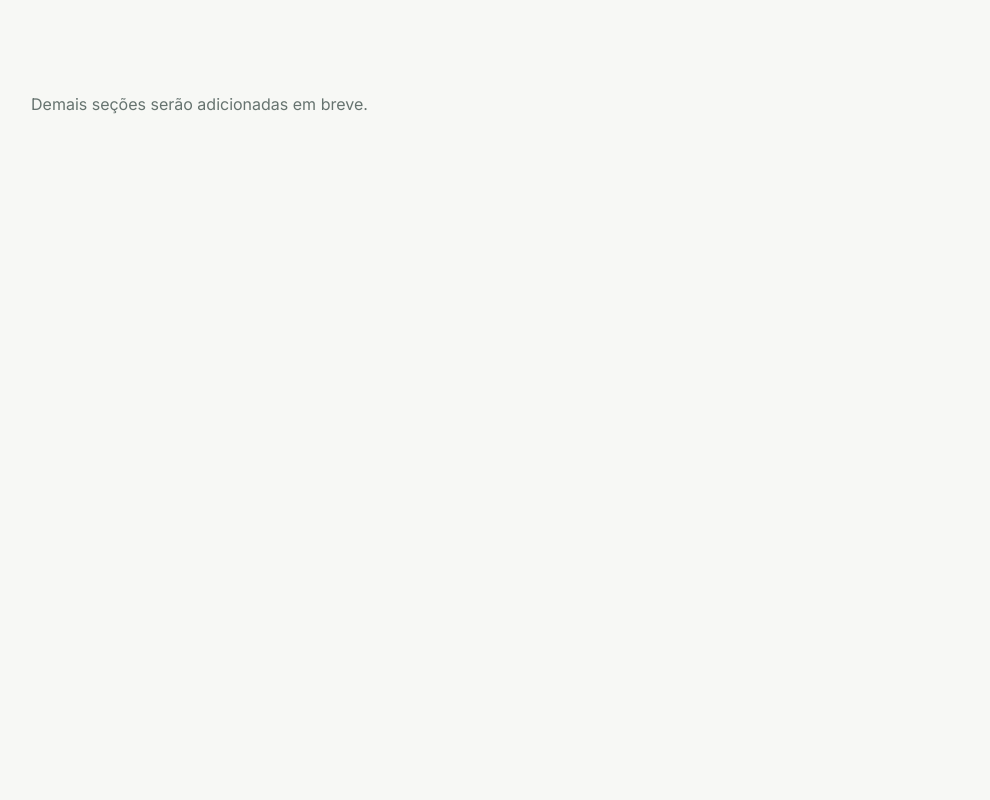
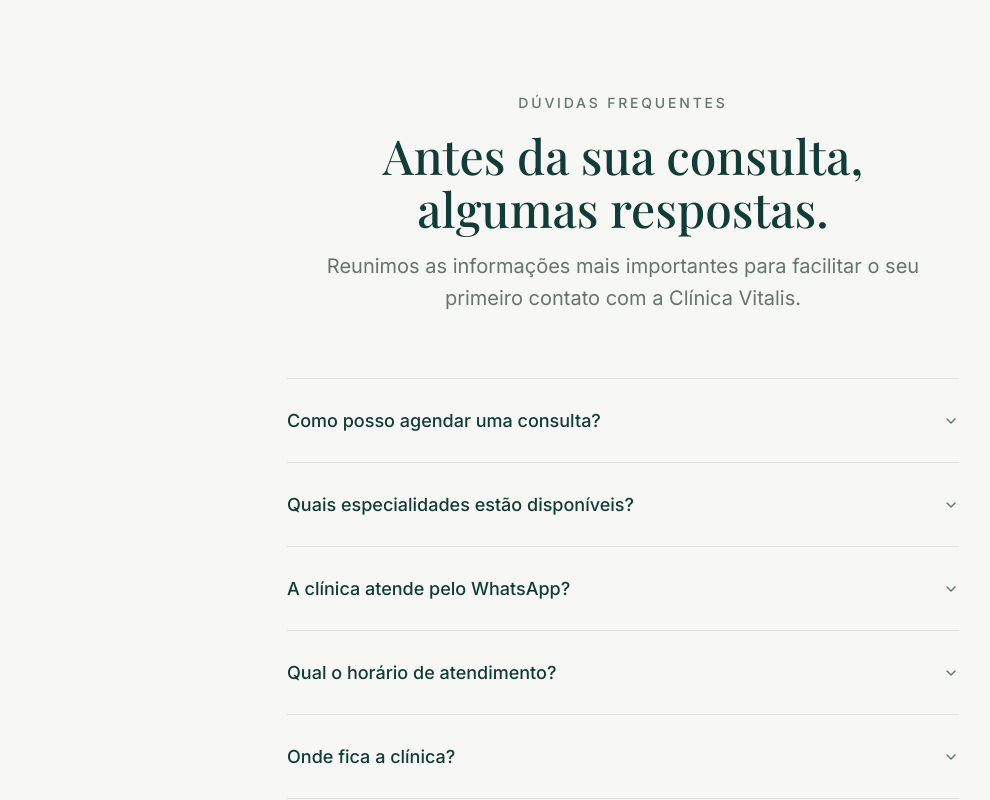
Before and after one commit to DevMakoo/Clinica-landpage, a Next.js app: page / in a window 1280 px wide. Shown: the part 4720-5520 px from the top of the page, without its empty margins (17-1007 px from the left). Before the commit the page ends 4957 px from the top, so only its background shows below. Built offline with nearby package versions, Linux system fonts and the light colour scheme.

Commit message:
feat: add clinic faq section

```diff
--- a/app/page.tsx
+++ b/app/page.tsx
@@ -4,6 +4,7 @@ import { Services } from "@/components/clinic/Services";
 import { About } from "@/components/clinic/About";
 import { Team } from "@/components/clinic/Team";
 import { Testimonials } from "@/components/clinic/Testimonials";
+import { FAQ } from "@/components/clinic/FAQ";
 
 export default function Home() {
   return (
@@ -15,6 +16,7 @@ export default function Home() {
         <About />
         <Team />
         <Testimonials />
+        <FAQ />
         <p className="container section-y text-body text-muted-foreground">
           Demais seções serão adicionadas em breve.
         </p>
--- /dev/null
+++ b/components/clinic/FAQ.tsx
@@ -0,0 +1,129 @@
+"use client";
+
+import { Accordion } from "@base-ui/react/accordion";
+import { ChevronDown } from "lucide-react";
+import { motion, MotionConfig, type Transition } from "motion/react";
+import { clinic } from "@/data/clinic";
+
+const EASE: Transition["ease"] = [0.16, 1, 0.3, 1];
+
+function joinWithAnd(items: string[]) {
+  if (items.length <= 1) return items[0] ?? "";
+  if (items.length === 2) return `${items[0]} e ${items[1]}`;
+  return `${items.slice(0, -1).join(", ")} e ${items[items.length - 1]}`;
+}
+
+const specialtiesList = joinWithAnd(clinic.services.map((service) => service.name));
+const hoursList = clinic.hours
+  .map((entry) => `${entry.day}: ${entry.open} às ${entry.close}`)
+  .join(" · ");
+
+const faqItems = [
+  {
+    id: "agendamento",
+    question: "Como posso agendar uma consulta?",
+    answer: `Você pode agendar pelo WhatsApp (${clinic.whatsapp}), por telefone (${clinic.phone}) ou por e-mail em ${clinic.email}.`,
+  },
+  {
+    id: "especialidades",
+    question: "Quais especialidades estão disponíveis?",
+    answer: `A ${clinic.name} atende nas áreas de ${specialtiesList}.`,
+  },
+  {
+    id: "whatsapp",
+    question: "A clínica atende pelo WhatsApp?",
+    answer: `Sim. Você pode entrar em contato pelo WhatsApp: ${clinic.whatsapp}.`,
+  },
+  {
+    id: "horario",
+    question: "Qual o horário de atendimento?",
+    answer: hoursList,
+  },
+  {
+    id: "endereco",
+    question: "Onde fica a clínica?",
+    answer: clinic.address,
+  },
+];
+
+export function FAQ() {
+  return (
+    <MotionConfig reducedMotion="user">
+      <section
+        id="faq"
+        aria-labelledby="faq-heading"
+        className="container pt-18 pb-18 md:pt-30 md:pb-30"
+      >
+        <motion.div
+          initial={{ opacity: 0, y: 20 }}
+          whileInView={{
+            opacity: 1,
+            y: 0,
+            transition: { duration: 0.6, ease: EASE },
+          }}
+          viewport={{ once: true, amount: 0.6 }}
+          className="mx-auto flex max-w-2xl flex-col items-center gap-4 text-center"
+        >
+          <span className="text-small font-medium tracking-[0.2em] text-muted-foreground">
+            DÚVIDAS FREQUENTES
+          </span>
+          <motion.h2
+            id="faq-heading"
+            initial={{ opacity: 0, y: 25 }}
+            whileInView={{
+              opacity: 1,
+              y: 0,
+              transition: { duration: 0.6, ease: EASE, delay: 0.1 },
+            }}
+            viewport={{ once: true, amount: 0.6 }}
+            className="text-h2 text-primary"
+          >
+            Antes da sua consulta, algumas respostas.
+          </motion.h2>
+          <p className="text-body-lg text-muted-foreground">
+            Reunimos as informações mais importantes para facilitar o seu
+            primeiro contato com a {clinic.name}.
+          </p>
+        </motion.div>
+
+        <motion.div
+          initial={{ opacity: 0, y: 30 }}
+          whileInView={{
+            opacity: 1,
+            y: 0,
+            transition: { duration: 0.7, ease: EASE, delay: 0.2 },
+          }}
+          viewport={{ once: true, amount: 0.2 }}
+          className="mx-auto mt-12 max-w-2xl md:mt-16"
+        >
+          <Accordion.Root className="flex flex-col">
+            {faqItems.map((item, index) => (
+              <Accordion.Item
+                key={item.id}
+                value={item.id}
+                className={`border-b border-border ${index === 0 ? "border-t" : ""}`}
+              >
+                <Accordion.Header>
+                  <Accordion.Trigger className="group flex w-full items-center justify-between gap-6 bg-transparent py-6 text-left md:py-7">
+                    <span className="text-[18px] font-medium text-primary">
+                      {item.question}
+                    </span>
+                    <ChevronDown
+                      aria-hidden="true"
+                      className="h-4 w-4 shrink-0 text-muted-foreground transition-transform duration-300 ease-out group-data-[panel-open]:rotate-180"
+                    />
+                  </Accordion.Trigger>
+                </Accordion.Header>
+                <Accordion.Panel className="h-[var(--accordion-panel-height)] overflow-hidden transition-all duration-300 ease-out data-[ending-style]:h-0 data-[starting-style]:h-0">
+                  <p className="pb-6 text-body leading-[1.6] text-muted-foreground md:pb-7">
+                    {item.answer}
+                  </p>
+                </Accordion.Panel>
+              </Accordion.Item>
+            ))}
+          </Accordion.Root>
+        </motion.div>
+      </section>
+    </MotionConfig>
+  );
+}
```
